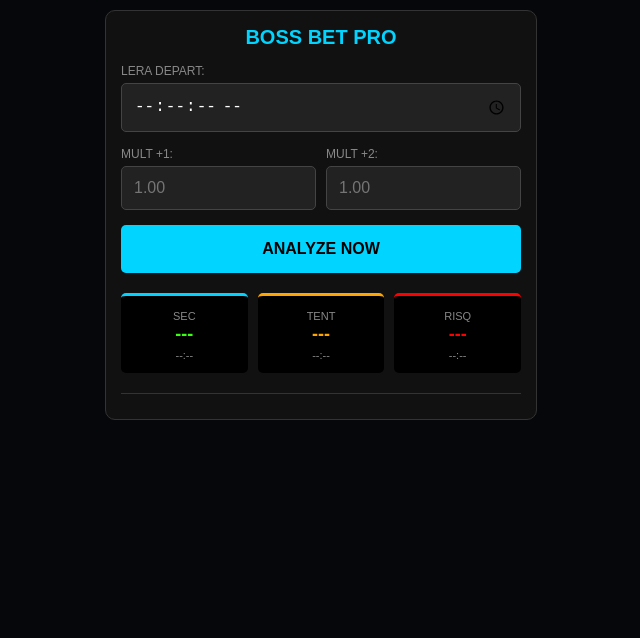
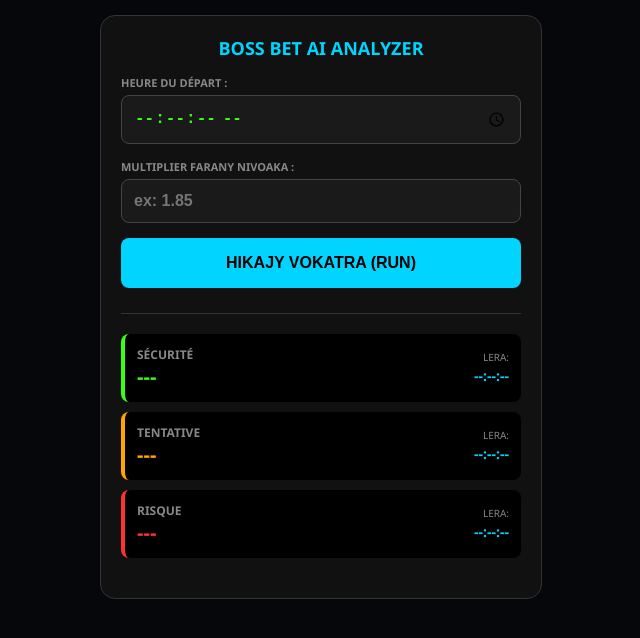
Before and after one commit to Nathanrak/index.html, a plain HTML site: page index.html in a window 1280 px wide. Shown: the whole page, without its empty margins (319-959 px from the left). Drawn offline with Linux system fonts and the light colour scheme.

Commit message:
Update index.html

```diff
--- a/index.html
+++ b/index.html
@@ -3,88 +3,102 @@
 <head>
     <meta charset="UTF-8">
     <meta name="viewport" content="width=device-width, initial-scale=1.0">
-    <title>BOSS BET - HAINGANA</title>
+    <title>BOSS BET - PREDICTOR PRO</title>
     <style>
-        body { background: #05070a; color: white; font-family: sans-serif; padding: 10px; margin: 0; }
-        .box { background: #111; border: 1px solid #333; border-radius: 10px; padding: 15px; max-width: 400px; margin: auto; }
-        h2 { color: #00d4ff; text-align: center; margin: 0 0 15px 0; font-size: 20px; }
+        body { background: #05070a; color: white; font-family: 'Segoe UI', sans-serif; padding: 15px; margin: 0; }
+        .app { max-width: 400px; margin: auto; background: #111; border: 1px solid #333; border-radius: 15px; padding: 20px; }
+        h2 { color: #00d4ff; text-align: center; margin-top: 0; text-transform: uppercase; font-size: 18px; }
 
-        label { display: block; font-size: 12px; color: #888; margin-bottom: 5px; }
-        input { width: 100%; padding: 12px; background: #222; border: 1px solid #444; color: white; border-radius: 5px; margin-bottom: 15px; box-sizing: border-box; font-size: 16px; }
+        label { display: block; font-size: 11px; color: #888; margin-bottom: 5px; font-weight: bold; }
+        input { width: 100%; padding: 12px; background: #1a1a1a; border: 1px solid #444; color: #39ff14; border-radius: 8px; margin-bottom: 15px; box-sizing: border-box; font-size: 16px; font-weight: bold; }
 
-        .btn { width: 100%; padding: 15px; background: #00d4ff; border: none; border-radius: 5px; font-weight: bold; cursor: pointer; font-size: 16px; }
+        .btn-run { width: 100%; padding: 16px; background: #00d4ff; border: none; border-radius: 8px; font-weight: bold; cursor: pointer; font-size: 16px; color: black; text-transform: uppercase; }
 
-        .results { margin-top: 20px; display: grid; grid-template-columns: 1fr 1fr 1fr; gap: 10px; }
-        .res-item { background: #000; padding: 10px; border-radius: 5px; text-align: center; border-top: 3px solid #00d4ff; }
-        .res-item b { display: block; font-size: 18px; color: #39ff14; }
-        .res-item i { font-size: 11px; color: #888; font-style: normal; }
+        .results-area { margin-top: 25px; border-top: 1px solid #333; padding-top: 20px; }
+        .res-box { display: flex; justify-content: space-between; align-items: center; background: #000; padding: 12px; border-radius: 8px; margin-bottom: 10px; border-left: 4px solid #00d4ff; }
 
-        .history { margin-top: 20px; font-size: 12px; border-top: 1px solid #333; padding-top: 10px; }
-        .h-line { display: flex; justify-content: space-between; padding: 5px 0; border-bottom: 1px solid #222; }
+        .res-info b { font-size: 12px; color: #888; display: block; }
+        .res-info span { font-size: 20px; font-weight: bold; color: #39ff14; }
+        .res-time { text-align: right; }
+        .res-time small { display: block; font-size: 10px; color: #888; }
+        .res-time b { color: #00d4ff; font-size: 14px; }
+
+        .history { margin-top: 20px; max-height: 150px; overflow-y: auto; font-size: 11px; color: #666; }
     </style>
 </head>
 <body>
 
-<div class="box">
-    <h2>BOSS BET PRO</h2>
+<div class="app">
+    <h2>BOSS BET AI ANALYZER</h2>
 
-    <label>LERA DEPART:</label>
+    <label>HEURE DU DÉPART :</label>
     <input type="time" id="t_dep" step="1">
 
-    <div style="display:flex; gap:10px;">
-        <div style="flex:1">
-            <label>MULT +1:</label>
-            <input type="number" id="m1" placeholder="1.00">
+    <label>MULTIPLIER FARANY NIVOAKA :</label>
+    <input type="number" id="m_last" placeholder="ex: 1.85" step="0.01">
+
+    <button class="btn-run" onclick="analyze()">HIKAJY VOKATRA (RUN)</button>
+
+    <div class="results-area">
+        <div class="res-box" style="border-color: #39ff14;">
+            <div class="res-info"><b>SÉCURITÉ</b><span id="v1">---</span></div>
+            <div class="res-time"><small>LERA:</small><b id="h1">--:--:--</b></div>
         </div>
-        <div style="flex:1">
-            <label>MULT +2:</label>
-            <input type="number" id="m2" placeholder="1.00">
+        <div class="res-box" style="border-color: orange;">
+            <div class="res-info"><b>TENTATIVE</b><span id="v2" style="color:orange">---</span></div>
+            <div class="res-time"><small>LERA:</small><b id="h2">--:--:--</b></div>
+        </div>
+        <div class="res-box" style="border-color: #ff3131;">
+            <div class="res-info"><b>RISQUE</b><span id="v3" style="color:#ff3131">---</span></div>
+            <div class="res-time"><small>LERA:</small><b id="h3">--:--:--</b></div>
         </div>
     </div>
 
-    <button class="btn" onclick="haingana()">ANALYZE NOW</button>
-
-    <div class="results">
-        <div class="res-item">
-            <i>SEC</i><b id="r1">---</b><i id="h1">--:--</i>
+    <div class="history" id="logs">
         </div>
-        <div class="res-item" style="border-color:orange">
-            <i>TENT</i><b id="r2" style="color:orange">---</b><i id="h2">--:--</i>
-        </div>
-        <div class="res-item" style="border-color:red">
-            <i>RISQ</i><b id="r3" style="color:red">---</b><i id="h3">--:--</i>
-        </div>
-    </div>
-
-    <div class="history" id="logs"></div>
 </div>
 
 <script>
-    function haingana() {
-        let t = document.getElementById('t_dep').value;
-        let v1 = parseFloat(document.getElementById('m1').value) || 1;
-        let v2 = parseFloat(document.getElementById('m2').value) || 1;
+    function analyze() {
+        const t = document.getElementById('t_dep').value;
+        const m = parseFloat(document.getElementById('m_last').value);
 
-        if(!t) return alert("Ampidiro lera!");
+        if(!t || isNaN(m)) {
+            alert("Fenoy tsara ny lera sy ny multiplier farany!");
+            return;
+        }
 
-        // Lojika tsotra nefa miovaova araka ny lera sy ny multiplier
-        let s = (v1 + v2 + new Date().getSeconds()) % 10;
-        let c1 = (1.30 + (s/20)).toFixed(2);
-        let c2 = (2.10 + (s/10)).toFixed(2);
-        let c3 = (4.50 + s).toFixed(2);
+        // --- ALGORITMA TIME-BASED ---
+        // Alaina ny segondra avy amin'ny lera nampidirina
+        let parts = t.split(':');
+        let sec_base = parseInt(parts[2]) || 0;
+        let min_base = parseInt(parts[1]);
 
-        // Kajy lera (+40s, +80s, +120s)
-        let parts = t.split(':');
-        let d = new Date(); d.setHours(parts[0], parts[1], parts[2]||0);
-        const fTime = (sec) => new Date(d.getTime() + sec*1000).toTimeString().split(' ')[0];
+        // Formule dynamique miankina amin'ny segondra (sec_base) sy ny multiplier (m)
+        let calc1 = (1.20 + ((sec_base % 5) / 10)).toFixed(2);
+        let calc2 = (2.00 + ((min_base % 3) / 2)).toFixed(2);
+        let calc3 = (Math.max(4.50, (m * 2.5) % 20)).toFixed(2);
 
-        // Asehoy
-        document.getElementById('r1').innerText = c1+"x"; document.getElementById('h1').innerText = fTime(40);
-        document.getElementById('r2').innerText = c2+"x"; document.getElementById('h2').innerText = fTime(80);
-        document.getElementById('r3').innerText = c3+"x"; document.getElementById('h3').innerText = fTime(120);
+        // Fikajiana lera vinavinaina (Add 45s, 90s, 135s)
+        const getT = (s) => {
+            let d = new Date();
+            d.setHours(parts[0], parts[1], parts[2] || 0);
+            return new Date(d.getTime() + s * 1000).toTimeString().split(' ')[0];
+        };
 
-        // Tantaran'ny valiny
-        document.getElementById('logs').innerHTML = `<div class="h-line"><span>${t}</span> <b>${c1}x</b> <span>@ ${fTime(40)}</span></div>` + document.getElementById('logs').innerHTML;
+        // Mise à jour UI
+        document.getElementById('v1').innerText = calc1 + "x";
+        document.getElementById('h1').innerText = getT(45);
+
+        document.getElementById('v2').innerText = calc2 + "x";
+        document.getElementById('h2').innerText = getT(90);
+
+        document.getElementById('v3').innerText = calc3 + "x";
+        document.getElementById('h3').innerText = getT(135);
+
+        // Logs
+        let logText = `<div>[${t}] Input: ${m}x -> Prediction: ${calc1}x @ ${getT(45)}</div>`;
+        document.getElementById('logs').innerHTML = logText + document.getElementById('logs').innerHTML;
     }
 </script>
 
```
